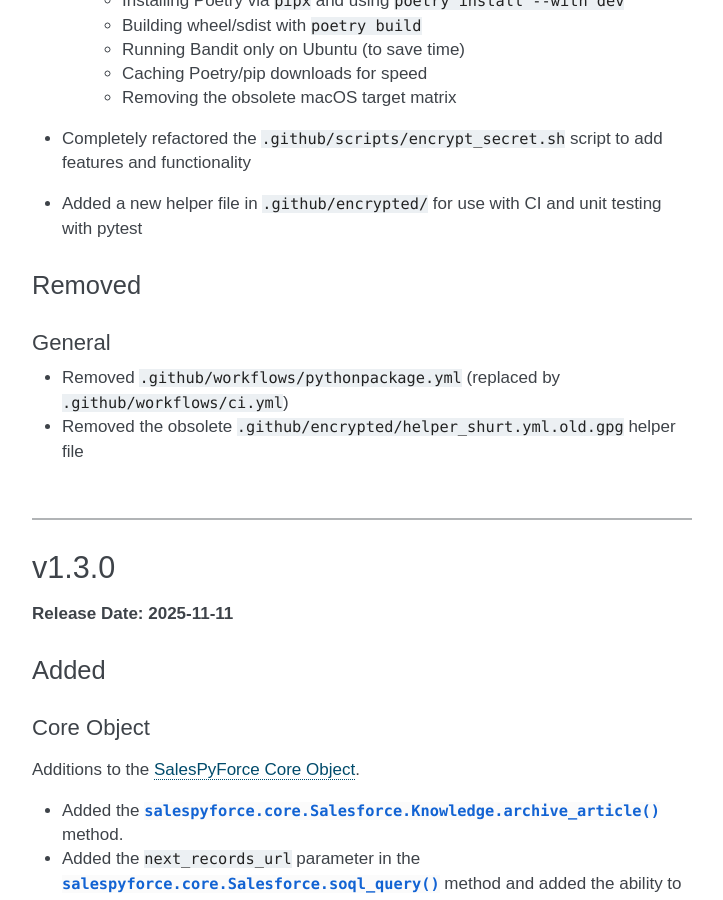
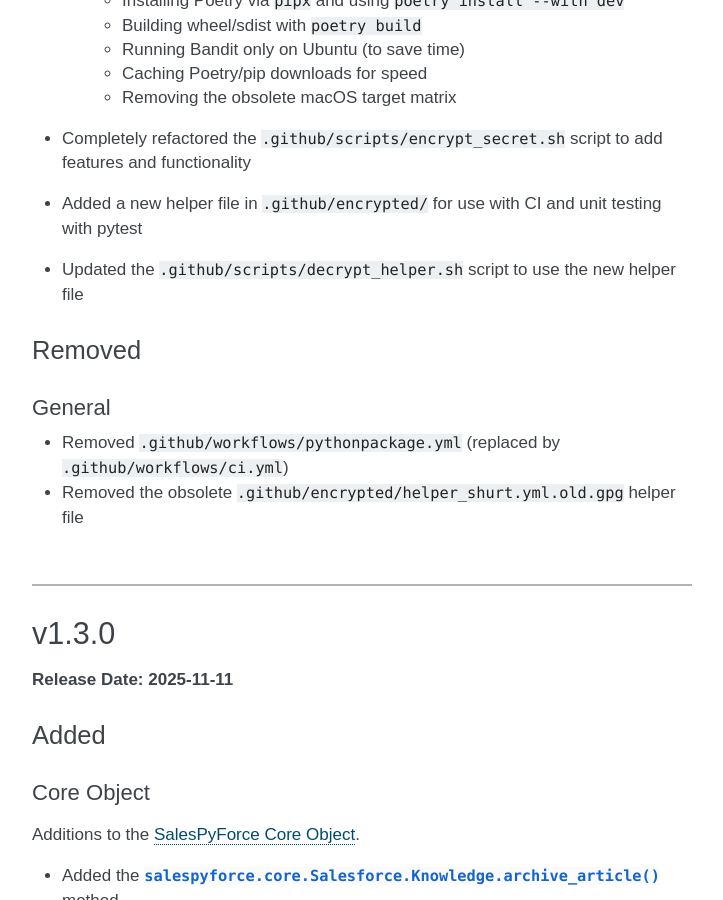
Before and after one commit to jeffshurtliff/salespyforce, a Sphinx documentation site: the page built from docs/changelog.rst, in a window 1280 px wide and 900 px high, scrolled down 1279 px. Shown: the whole window, without its empty margins (388-1111 px from the left). Built offline with Sphinx 7.4.7, drawn with Linux system fonts in a browser that asks for light colours.

Commit message:
Updated decrypt_helper.sh to use helper_dm_conn.yml.gpg as the helper file

```diff
--- a/docs/changelog.rst
+++ b/docs/changelog.rst
@@ -45,6 +45,7 @@
     * Removing the obsolete macOS target matrix
 * Completely refactored the ``.github/scripts/encrypt_secret.sh`` script to add features and functionality
 * Added a new helper file in ``.github/encrypted/`` for use with CI and unit testing with pytest
+* Updated the ``.github/scripts/decrypt_helper.sh`` script to use the new helper file
 
 Removed
 =======
```
Also changed, not shown: 2 other files.
